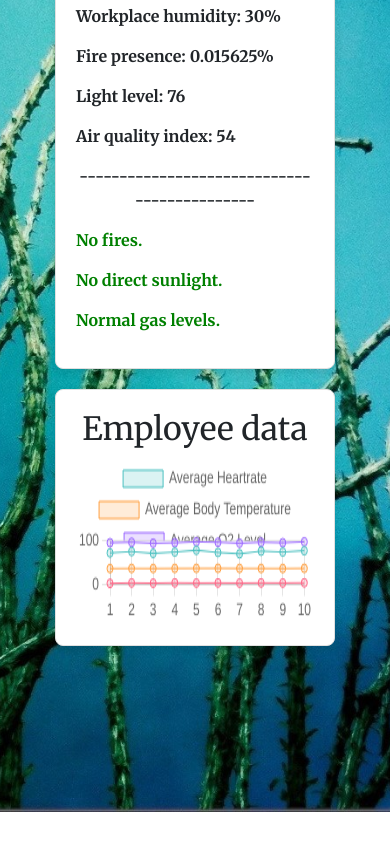
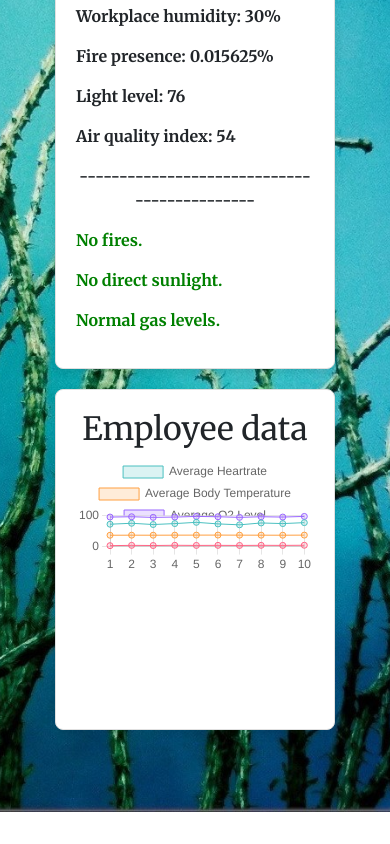
Before and after one commit to eliseipilug30/SmartGlove, a React (Create React App) app: page / in a window 390 px wide. Shown: the part 449-1293 px from the top of the page. Built offline with nearby package versions, Linux system fonts and the light colour scheme; no server answers.

Commit message:
Why no work

```diff
--- a/src/chart/Chart.js
+++ b/src/chart/Chart.js
@@ -95,7 +95,6 @@ function ChartComponent() {
                 data: chartData,
                 options: {
                     responsive: true,
-                    maintainAspectRatio: true,
                     plugins: {
                         legend: {
                             display: true,
--- a/src/chart/styles/chart.css
+++ b/src/chart/styles/chart.css
@@ -1,20 +1,8 @@
-.chart-container {
-    position: relative;
-    width: 100%;          /* Make the container take up full width */
-    height: 40vh;         /* Set the height to be 50% of the viewport height */
-    max-width: 100%;      /* Ensure no maximum width to allow it to scale */
-    margin: 0 auto;       /* Center the chart horizontally */
-}
-
-canvas {
-    display: block;
-    width: 100% !important;  /* Ensure the canvas fills the container width */
-    height: 100% !important; /* Ensure the height fills the container height */
-}
 
 /* Media query to adjust the chart for smaller screens */
 @media (max-width: 600px) {
     .chart-container {
-        height: 20vh;  /* Reduce height on smaller screens */
+        height: 30vh;  /* Reduce height on smaller screens */
+        width: 100%;
     }
 }
```
